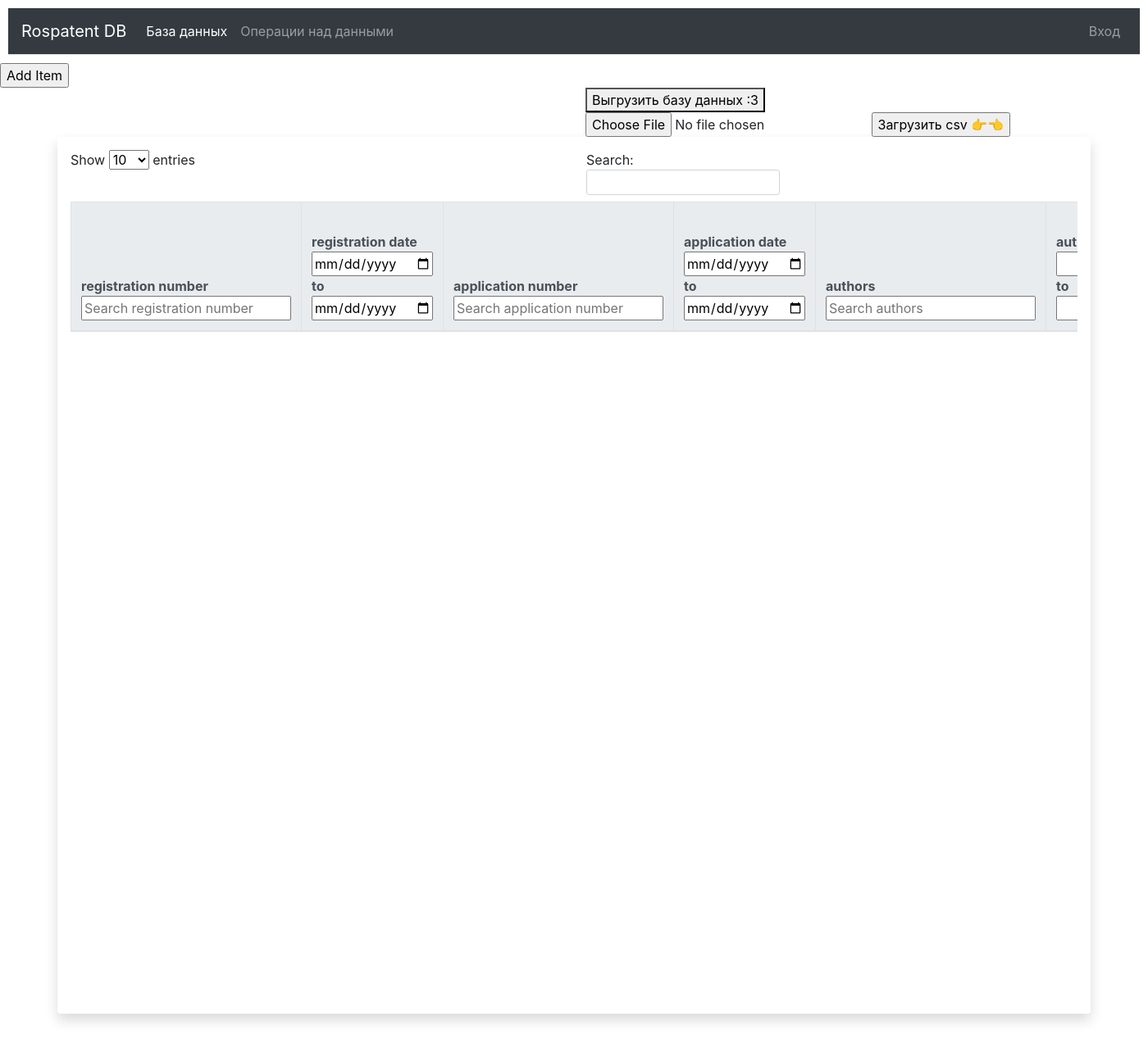
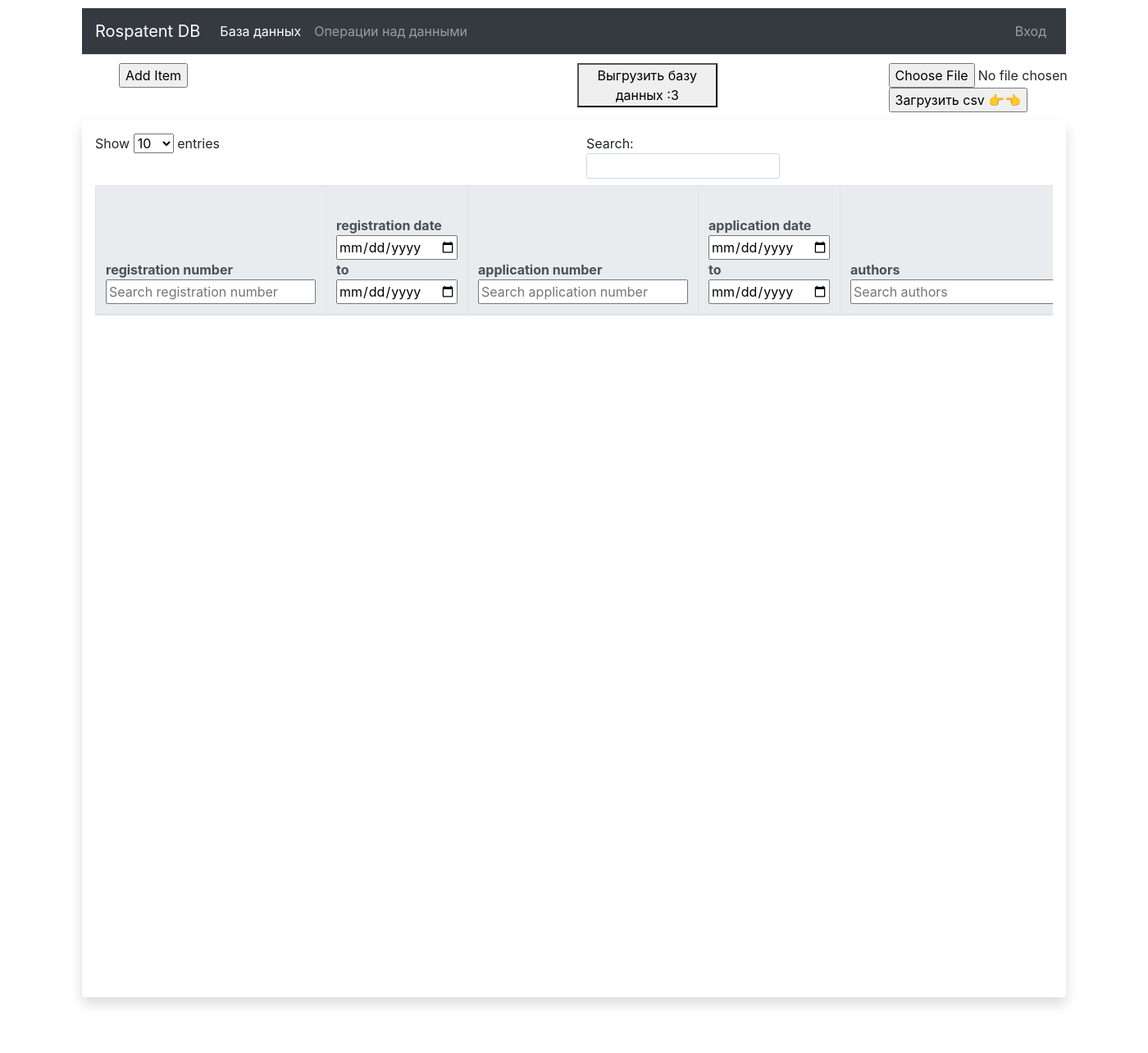
Before and after one commit to moevm/nosql2h22-rospatent, a Flask app: page / in a window 1400 px wide; the page is wider, and only the part inside the window is pictured. Shown: that part at 82% size. After the commit the page ends 1228 px from the top of that part, so only its background shows below. Run offline with Flask 2, Linux system fonts and the light colour scheme; data that the repository does not hold is empty; parts of the project's set-up code (start-up, migrations or seed data) failed here and were passed over; some libraries are stand-ins or nearby versions.

Commit message:
changed_sizes_created_container

```diff
--- a/app/static/css/style.css
+++ b/app/static/css/style.css
@@ -6,10 +6,9 @@
 }
 
 #navbar_inner {
+	width: 1200px;
+	margin: 0 auto;
 	margin-top: 10px;
-	padding-left: 10px;
-	padding-right: 10px;
-	padding-bottom: 10px;
 }
 
 .table th {
@@ -38,8 +37,15 @@
 
 #table_wrapper {
 	display: block;
-	width: 90%;
+	width: 1200px;
 	margin: 0 auto;
 	padding: 10px;
 	border-color: black;
 }
+
+#actions {
+	display: block;
+	width: 1200px;
+	margin: 0 auto;
+	padding: 10px;
+}
--- a/app/templates/index.html
+++ b/app/templates/index.html
@@ -1,16 +1,26 @@
 {% extends "base.html" %}
 {% block content %}
 
+<div id="actions">
+    <div class="container">
+        <div class="row row-cols-3">
+            <div class="col">
                 <form action="/addpatent">
                     <input type="submit" value="Add Item" />
                 </form>
-
-
+            </div>
+            <div class="col">
                 <button onclick="get_csv()" style="margin-left: 51%">Выгрузить базу данных :З</button>
+            </div>
+            <div class="col">
                 <form id="csv_file" enctype="text/csv" style="margin-left: 51%">
                     <input name="file" type="file" />
                     <input type="button" value="Загрузить csv 👉👈" onclick="add_csv_to_db()" />
                 </form>
+            </div>
+        </div>
+    </div>
+</div>
 
 <script>
     function get_csv() {
@@ -45,9 +55,8 @@
             processData: false
         });
     }
+</script>
 
-
-</script>
 <div id="table_wrapper" class="shadow p-3 mb-5 bg-white rounded">
     <table id="data" class="table" style="width:100%">
         <thead class="thead-light">
```
Lines whose indentation alone changed are shown as unchanged.
